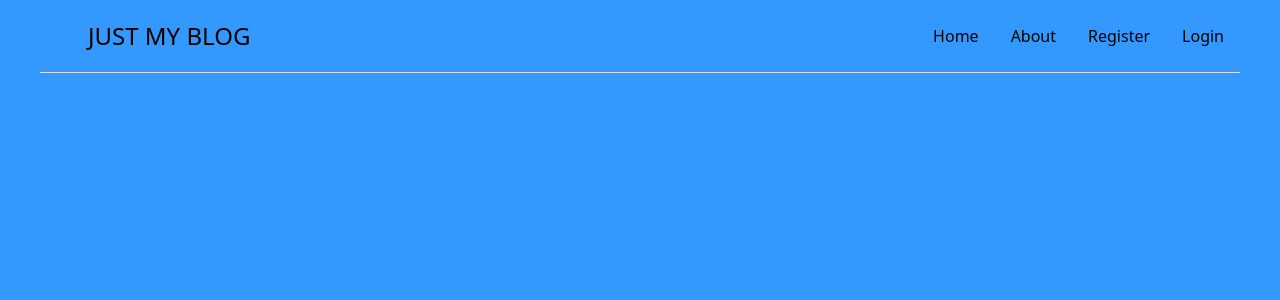
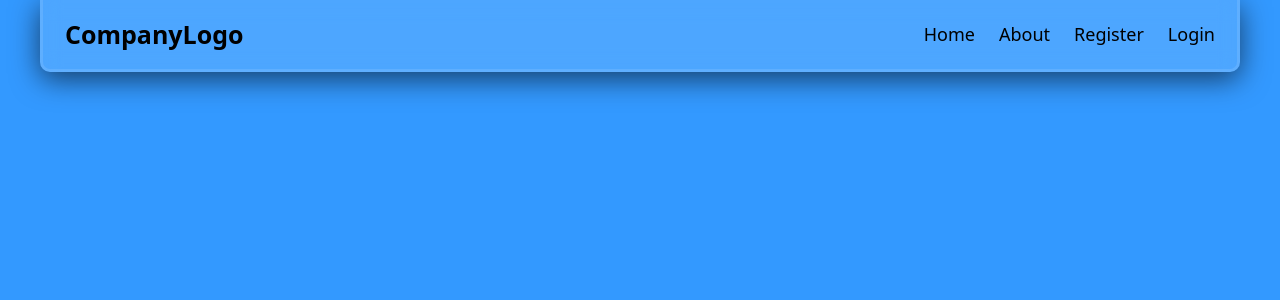
Before and after one commit to SDWLAD/MyBlog, a Django app: template blog/templates/edit_profile.html in a window 1280 px wide. Shown: the top 300 px of the page. Run offline with Django 5.2, Linux system fonts and the light colour scheme; the template is opened without the code that fills it, so the values that code supplies are empty.

Commit message:
changed header

```diff
--- a/blog/static/css/profile.css
+++ b/blog/static/css/profile.css
@@ -40,10 +40,6 @@
 .profile-info p {
     margin: 10px 0 0 0;
     color: #586069;
-}
-
-main {
-    margin-top: 20px;
 }
 
 .articles {
--- a/blog/static/css/style.css
+++ b/blog/static/css/style.css
@@ -13,3 +13,39 @@ main{
   margin-left:auto;
   margin-right:auto;
 }
+
+header {
+  overflow: hidden;
+  padding: 10px;
+  background-color: rgba(255, 255, 255, 0.13);
+  backdrop-filter: blur(10px);
+
+  border-radius: 0 0 10px 10px;
+  box-shadow: rgba(0, 0, 0, 0.6) 0px 7px 29px 0px;
+  border: 3px solid rgba(255, 255, 255, 0.107);
+  border-top: none;
+}
+
+header a {
+  float: left;
+  color: rgb(0, 0, 0);
+  text-align: center;
+  padding: 12px;
+  text-decoration: none;
+  font-size: 18px;
+  line-height: 25px;
+  border-radius: 4px;
+}
+
+header a.logo {
+  font-size: 25px;
+  font-weight: bold;
+}
+
+header a:hover {
+  background-color: rgba(255, 255, 255, 0.247);
+}
+
+.header-right {
+  float: right;
+}
--- a/blog/templates/base.html
+++ b/blog/templates/base.html
@@ -13,9 +13,24 @@
 </head>
 <body>
   <main>
-    <header class="d-flex flex-wrap justify-content-center py-3 mb-4 border-bottom">
-        <a href="/" class="d-flex align-items-center mb-3 mb-md-0 me-md-auto link-body-emphasis text-decoration-none">
-          <svg class="bi me-2" width="40" height="32"><use xlink:href="#bootstrap"></use></svg>
+    <header>
+      <a href="/" class="logo">CompanyLogo</a>
+      <div class="header-right">
+        <a href="/">Home</a>
+        <a href="/about">About</a>
+        {% if request.user.is_authenticated %}
+        <a href="/create-article">Create article</a>
+        <a href="#">Settings</a>
+        <a href="{% url 'profile' user.pk %}">Profile</a>
+        <a href="{% url 'logout' %}">Sign out</a>
+        {% else %}
+        <a href="{% url "register" %}">Register</a>
+        <a href="{% url "login" %}">Login</a>
+        {% endif %}
+      </header>
+    </div>
+    {% comment %} <header>
+        <a href="/">
           <span class="fs-4">JUST MY BLOG</span>
         </a>
 
@@ -41,7 +56,8 @@
           {% endif %}
         </ul>
       </header>
+      </div> {% endcomment %}
     {% block content %}{% endblock content %}
-  </div>
+  </main>
 </body>
 </html>
```
Also changed, not shown: db.sqlite3.
